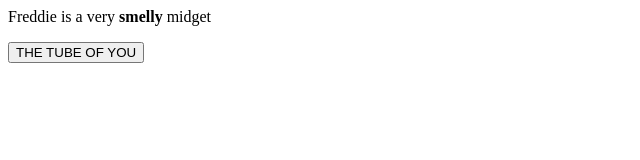
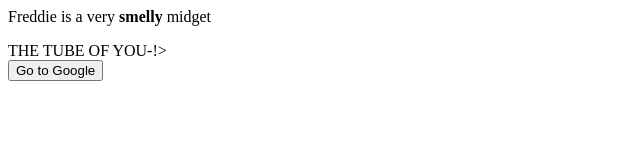
Before and after one commit to JVBGS/JVBGS.github.io, a plain HTML site: page index.html in a window 1280 px wide. Shown: the whole page, without its empty margins (0-640 px from the left). Drawn offline with Linux system fonts and the light colour scheme.

Commit message:
Update index.html

```diff
--- a/index.html
+++ b/index.html
@@ -5,6 +5,9 @@
 </head>
 <body>
 <p>Freddie is a very <b>smelly</b> midget</p>
-<button href="https://youtube.com/">THE TUBE OF YOU</button>
+<!-<button href="https://youtube.com/">THE TUBE OF YOU</button>-!>
+<form action="https://google.com">
+    <input type="submit" value="Go to Google" />
+</form>
 </body>
 </html>
```
